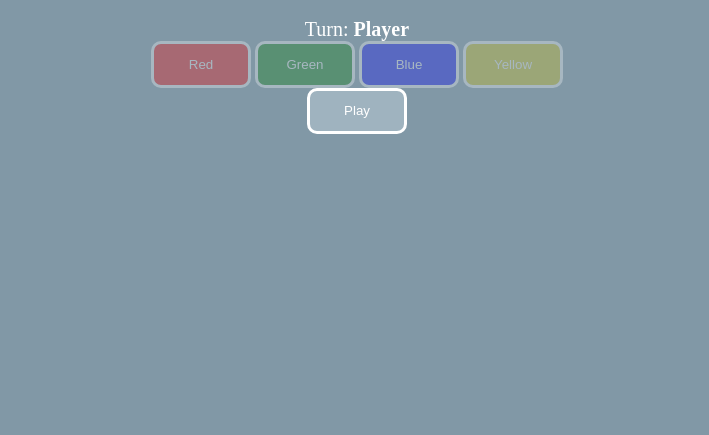
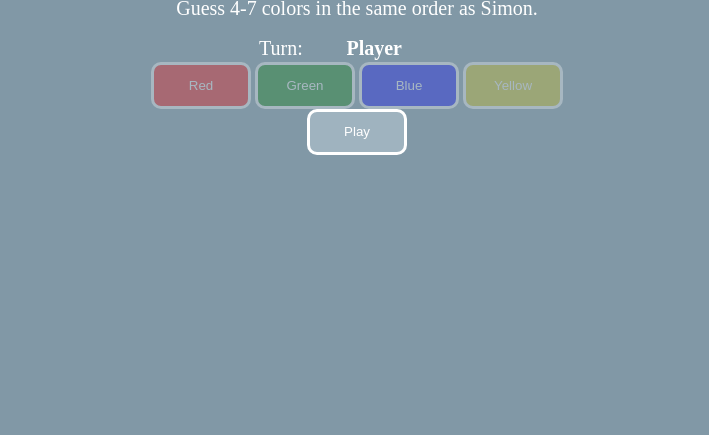
Before and after one commit to awm-builds/GA-SimonGame, a plain HTML site: page index.html in a window 1280 px wide. Shown: the part 365-800 px from the top of the page, without its empty margins (283-992 px from the left). Drawn offline with Linux system fonts and the light colour scheme.

Commit message:
-Added game play instruction text.

```diff
--- a/css/main.css
+++ b/css/main.css
@@ -26,6 +26,19 @@
 	text-align: center;
 	font-size: 20px;
 	margin-top: 1rem;
+}
+
+#howTo {
+	text-align: center;
+	font-size: 20px;
+	margin-bottom: 15px;
+}
+
+.plyInstr {
+	text-align: center;
+	font-size: 20px;
+	margin-top: 1rem;
+	margin-bottom: 25px;
 }
 
 #gameTtl{
--- a/index.html
+++ b/index.html
@@ -13,8 +13,16 @@
                 Welcome to the Game of Simon!
             </div>
         </div>
+        <div id="howTo">
+            <span class="plyInstr">Guess 4-7 colors in the same order as Simon.</span>
+        </div>
         <div id="statsUI">
-            <span class="turnTtl">Turn:  <strong><span id="turnName">Player</span></strong></span>
+            <table style="width: 200px;">
+            <tr>
+            <td><span class="turnTtl">Turn:</span></td>
+            <td><strong><span id="turnName">Player</span></strong></td>
+            </tr>
+            </table>
         </div>
         <div id="colorSlct">
             <button class="Btn" id="redBtn">Red</button>
--- a/js/main.js
+++ b/js/main.js
@@ -254,7 +254,6 @@ function ylwLitUp() {
     }, 200);
 }
 
-
 // Game Turn func
 function gameTurn(turnVal) {
   if (turnVal === true) {
```
